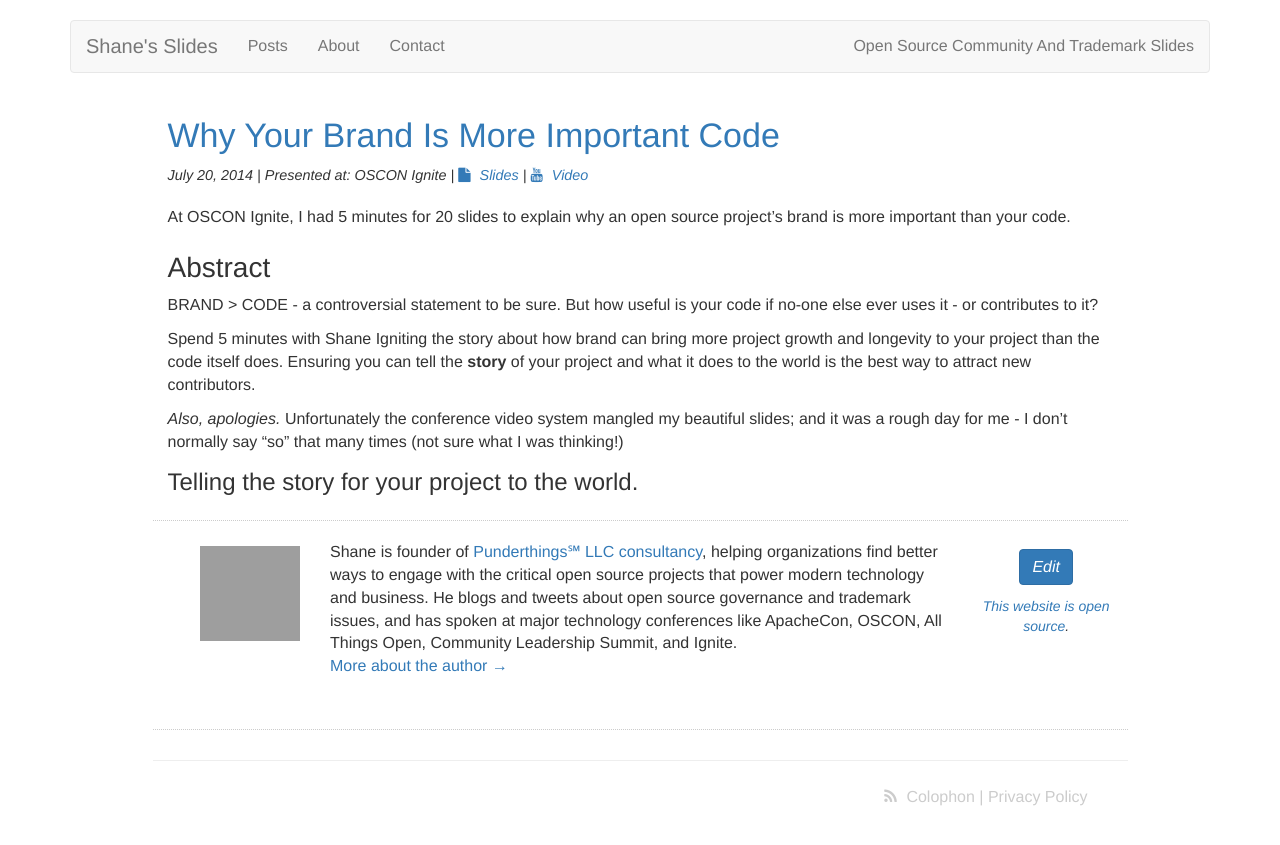
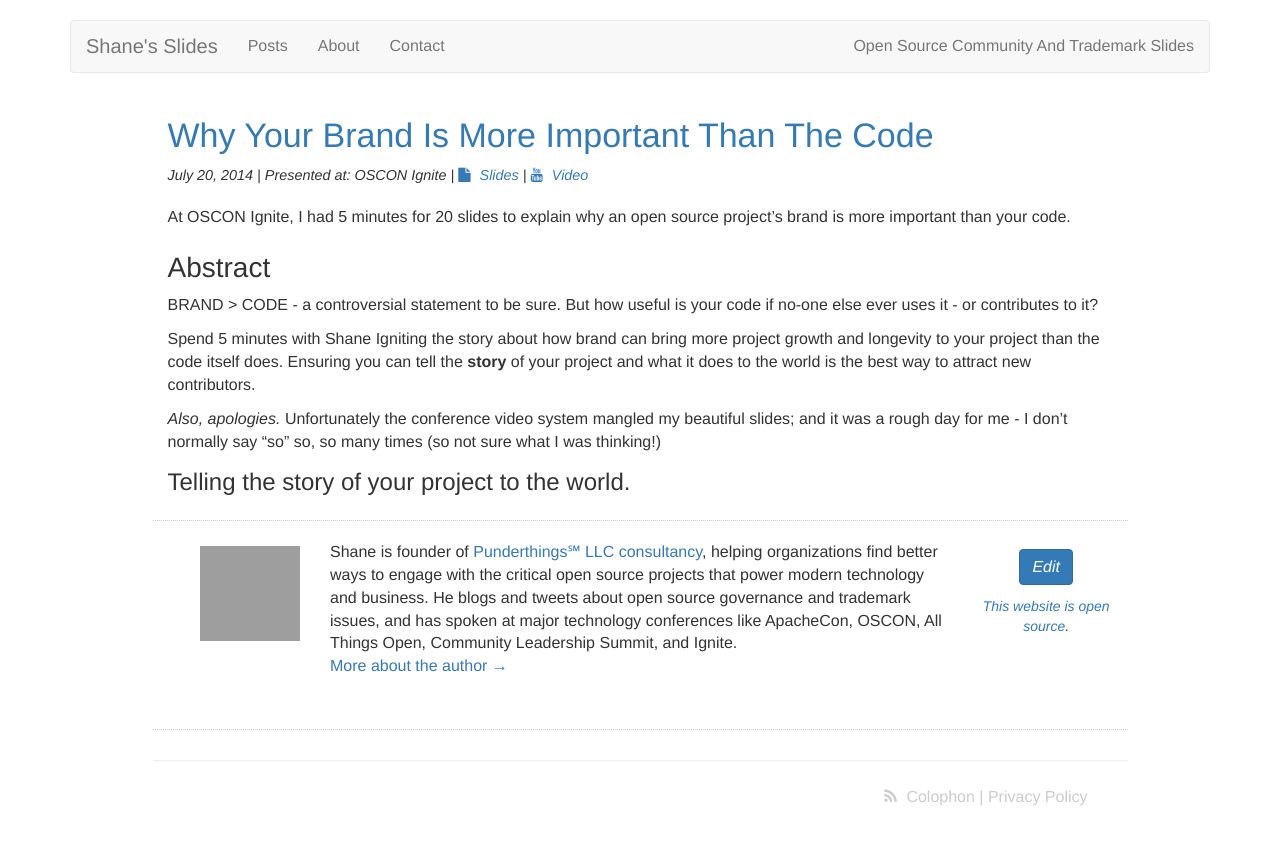
Before and after one commit to ShaneCurcuru/slides, a Jekyll site: the page built from _posts/2014-07-20-Brand-Over-Code.md, in a window 1280 px wide, cut to the strip 0-845 px from the top of the page. Built offline with Jekyll 4.4.1, drawn with Linux system fonts in a browser that asks for light colours; comment, search, counter and statistics services are not loaded; grey boxes are pictures that could not be loaded.

Commit message:
Ooops typos!

```diff
--- a/_posts/2014-07-20-Brand-Over-Code.md
+++ b/_posts/2014-07-20-Brand-Over-Code.md
@@ -1,6 +1,6 @@
 ---
-title: Why Your Brand Is More Important Code
-description: Telling The Story Of Your Project To The World
+title: Why Your Brand Is More Important Than The Code
+description: Telling the story of your project to the world
 conference: OSCON Ignite
 slides: "http://www.slideshare.net/shanecurcuru/why-your-projects-brand-is-more-important-than-the-code-script"
 video: "https://www.youtube.com/watch?v=b72vvkUYZPk"
@@ -14,7 +14,7 @@ BRAND > CODE - a controversial statement to be sure.  But how useful is your cod
 
 Spend 5 minutes with Shane Igniting the story about how brand can bring more project growth and longevity to your project than the code itself does.  Ensuring you can tell the **story** of your project and what it does to the world is the best way to attract new contributors.
 
-*Also, apologies.*  Unfortunately the conference video system mangled my beautiful slides; and it was a rough day for me - I don't normally say "so" that many times (not sure what I was thinking!)
+*Also, apologies.*  Unfortunately the conference video system mangled my beautiful slides; and it was a rough day for me - I don't normally say "so" so, so many times (so not sure what I was thinking!)
 
 {: .lead }
-Telling the story for your project to the world.
+Telling the story of your project to the world.
```
